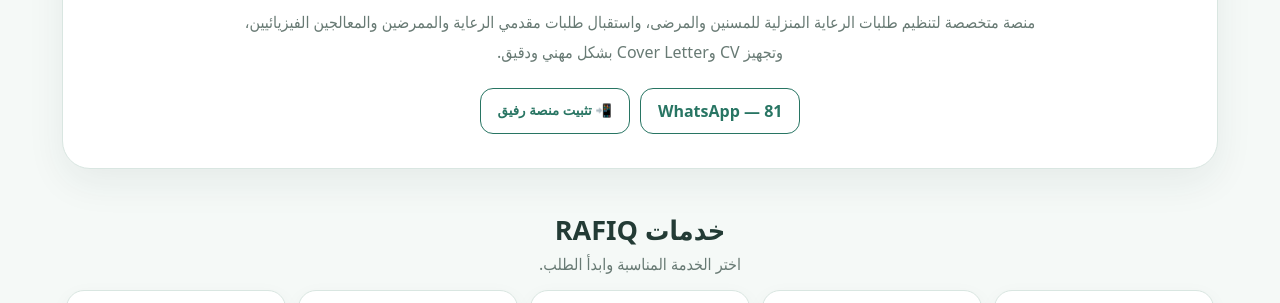
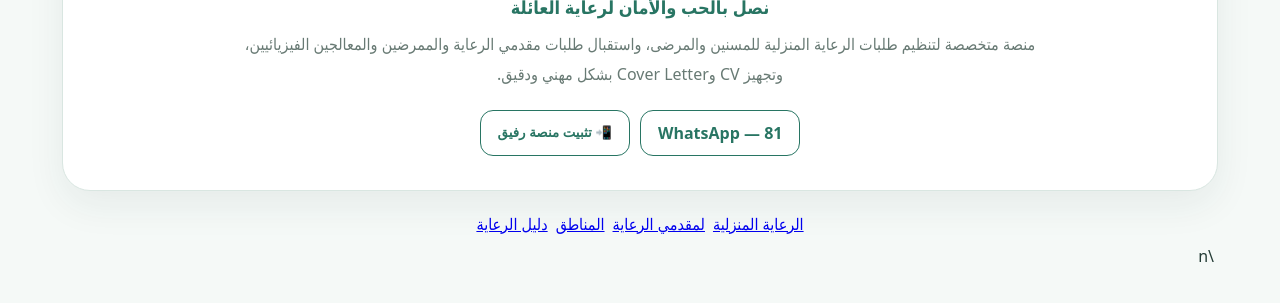
Before and after one commit to issaapplication-blip/-, a website: page public/index.html in a window 1280 px wide. Shown: the part 569-872 px from the top of the page. Drawn offline with Linux system fonts and the light colour scheme.

Commit message:
seo: strengthen homepage metadata and navigation

```diff
--- a/public/index.html
+++ b/public/index.html
@@ -4,9 +4,9 @@
 <meta charset="utf-8">
 <meta name="viewport" content="width=device-width,initial-scale=1,viewport-fit=cover">
 <meta name="theme-color" content="#087f58">
-<meta name="description" content="RAFIQ | رفيق — نصل بالحب والأمان لرعاية العائلة">
+<meta name="description" content="RAFIQ | رفيق — منصة الرعاية المنزلية في لبنان للمسنين والمرضى والتمريض والعلاج الفيزيائي، مع استقبال طلبات العائلات ومقدمي الرعاية والممرضين.">\n<meta name="robots" content="index,follow,max-image-preview:large">\n<link rel="canonical" href="https://rafiq-o6qd.onrender.com/">\n<meta property="og:type" content="website">\n<meta property="og:title" content="RAFIQ | رفيق — الرعاية المنزلية في لبنان">\n<meta property="og:description" content="تنظيم طلبات الرعاية المنزلية وربط العائلات بمقدمي الخدمة بعد مراجعة الإدارة.">\n<meta property="og:url" content="https://rafiq-o6qd.onrender.com/">\n<meta property="og:image" content="https://rafiq-o6qd.onrender.com/rafig-approved-logo.jpg?v=20260923-1">\n<meta name="twitter:card" content="summary_large_image">\n<meta name="twitter:title" content="RAFIQ | رفيق — الرعاية المنزلية في لبنان">\n<meta name="twitter:description" content="رعاية منزلية للمسنين والمرضى والتمريض والعلاج الفيزيائي في لبنان.">
 <link rel="manifest" href="/manifest.webmanifest?v=20260923-1">
-<link rel="icon" href="/rafig-approved-logo.jpg?v=20260922-5" type="image/jpeg">
+<link rel="icon" href="/rafig-approved-logo.jpg?v=20260923-1" type="image/jpeg">
 <link rel="apple-touch-icon" href="/rafig-approved-logo.jpg?v=20260923-1">
 <title>RAFIQ | رفيق</title>
 <style>
@@ -30,7 +30,7 @@
 @media(max-width:980px){.cards,.forms{grid-template-columns:repeat(2,minmax(0,1fr))}.pricing{grid-template-columns:repeat(2,1fr)}.cards .card:last-child{grid-column:1/-1}}
 @media(max-width:700px){.header-inner{padding:7px 10px}.brand img{width:50px;height:50px}.brand strong{font-size:18px}.hero{padding:8px}.hero-card{padding:22px 14px;border-radius:22px}.hero-logo{width:min(300px,84vw)}.hero h1{font-size:27px}.form-grid,.contact-grid,.pricing,.cards,.forms{grid-template-columns:1fr}.cards .card:last-child{grid-column:auto}.cta{flex-direction:column}.btn{width:100%}.lang select{max-width:125px}}
 </style>
-</head>
+\n<script type="application/ld+json">{"@context":"https://schema.org","@type":"Organization","name":"RAFIQ | رفيق","url":"https://rafiq-o6qd.onrender.com/","description":"منصة لتنظيم خدمات الرعاية المنزلية وطلبات مقدمي الرعاية والممرضين والمعالجين الفيزيائيين في لبنان.","logo":"https://rafiq-o6qd.onrender.com/rafig-approved-logo.jpg?v=20260923-1","areaServed":{"@type":"Country","name":"Lebanon"}}</script></head>
 <body>
 <header><div class="header-inner">
 <div class="brand"><img src="/rafig-approved-logo.jpg?v=20260923-1" alt="RAFIQ | رفيق" width="1000" height="1000" fetchpriority="high" decoding="async"><div><strong>RAFIQ | رفيق</strong><small id="brandTag">نصل بالحب والأمان لرعاية العائلة</small></div></div>
@@ -47,7 +47,7 @@
 </div></section>
 
 <main>
-<div class="section-title" id="care"><h2 id="servicesTitle">خدمات RAFIQ</h2><p id="servicesText">اختر الخدمة المناسبة وابدأ الطلب.</p></div>
+<nav aria-label="دليل RAFIQ" style="max-width:1180px;margin:10px auto;padding:0 16px;display:flex;flex-wrap:wrap;gap:8px;justify-content:center"><a href="/services.html">الرعاية المنزلية</a><a href="/caregivers.html">لمقدمي الرعاية</a><a href="/regions.html">المناطق</a><a href="/guide.html">دليل الرعاية</a></nav>\n<div class="section-title" id="care"><h2 id="servicesTitle">خدمات RAFIQ</h2><p id="servicesText">اختر الخدمة المناسبة وابدأ الطلب.</p></div>
 <section class="cards">
 <article class="card"><div class="icon">👴</div><h3>رعاية كبار السن</h3><p>تنظيم طلبات الرعاية المنزلية حسب الحالة والدوام والخدمات المطلوبة.</p></article>
 <article class="card"><div class="icon">🏠</div><h3>رعاية المرضى</h3><p>استقبال احتياجات المرضى وربط الحالات بمقدم الخدمة المناسب بعد المراجعة.</p></article>
```
